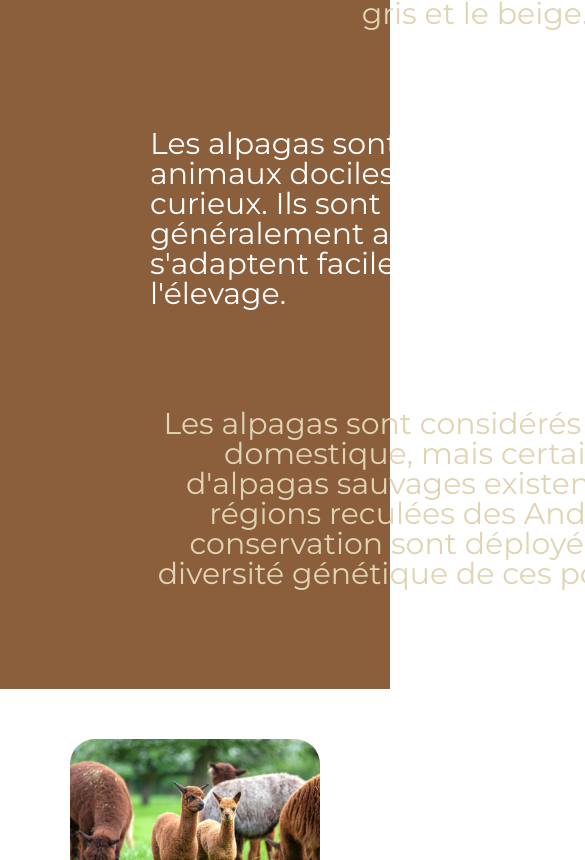
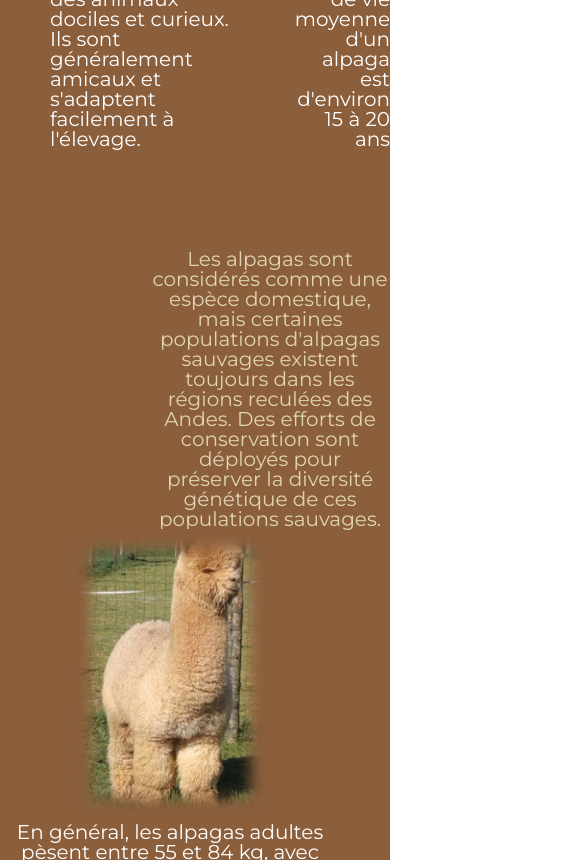
Before and after one commit to julien382/Alpaga, a React (Create React App) app: page / in a window 390 px wide. Shown: the part 1140-2000 px from the top of the page, 585 px wide, since content can reach past the window. Built offline with nearby package versions, Linux system fonts and the light colour scheme; a web font is replaced by a local one.

Commit message:
alpaga partie2 max-width

```diff
--- a/src/pages/Alpaga/Alpaga.css
+++ b/src/pages/Alpaga/Alpaga.css
@@ -19,7 +19,7 @@
     text-align: center;
     color: #E0D4B4;
     font-size: 30px;
-    width: 600px;
+    max-width: 600px;
 }
 
 .part2_ParagrapheRow{
@@ -32,7 +32,7 @@
     color: white;
     font-size: 30px;
     margin-top: 100px;
-    width: 400px;
+    max-width: 400px;
 }
 
 .part2_Paragraphe3{
@@ -40,7 +40,7 @@
     color: #E0D4B4;
     font-size: 30px;
     margin-top: 100px;
-    width: 750px;
+    max-width: 750px;
     margin-left: 100px;
 }
 
@@ -48,7 +48,7 @@
     display: flex;
     flex-direction: column;
     align-items: center;
-    width: 1000px;
+    max-width: 1000px;
     margin-right: 50px;
 }
 
@@ -59,11 +59,20 @@
     font-size: 30px;
     margin-top: 100px;
     margin-left: 50px;
-    width: 200px;
+    max-width: 200px;
+}
+
+.part2_alpagaImageContainer{
+    width: 500px;
+    height: auto;
+    max-width: 100%;
 }
 
 .part2_alpagaImage{
-    width: 500px;
+    width: 100%;
+    height: 100%;
+    max-width: 100%;
+    object-fit: contain;
 }
 
 .part2_Paragraphe5{
@@ -71,7 +80,7 @@
     color: white;
     font-size: 30px;
     margin-bottom: 100px;
-    width: 550px;
+    max-width: 550px;
 }
 
 /* --- part3 --- */
@@ -134,4 +143,89 @@
         max-width: 100%;
         max-height: 100%;
     }
+
+    .part2_alpagaImageContainer{
+        width: 200px;
+        height: auto;
+        max-width: 100%;
+        overflow: hidden;
+    }
+
+    .part2_alpagaImage{
+        width: 100%;
+        height: 100%;
+        max-width: 100%;
+        object-fit: contain;
+    }
+
+    .part2_Accueil{
+        display: flex;
+        flex-direction: column;
+        justify-content: space-between;
+        align-items: center;
+        margin-top: 50px;
+        background-color: #8B5E3C;
+    }
+
+    .part2_textContainer{
+        margin-left: 50px;
+        display: flex;
+        flex-direction: column;
+        align-items: center;
+        margin-top: 0px;
+        margin-bottom: 0px;
+    }
+
+    .part2_Paragraphe1{
+        text-align: center;
+        color: #E0D4B4;
+        font-size: 20px;
+    }
+
+    .part2_ParagrapheRow{
+        display: flex;
+        justify-content: space-between;
+    }
+
+    .part2_Paragraphe2{
+        text-align: start;
+        color: white;
+        font-size: 20px;
+        margin-top: 100px;
+    }
+
+    .part2_Paragraphe3{
+        text-align: center;
+        color: #E0D4B4;
+        font-size: 20px;
+        margin-top: 100px;
+        margin-left: 100px;
+    }
+
+    .part2_imageTextContainer{
+        display: flex;
+        flex-direction: column;
+        align-items: center;
+        margin-right: 50px;
+    }
+
+    .part2_Paragraphe4{
+        text-align: end;
+        float: right;
+        color: white;
+        font-size: 20px;
+        margin-top: 100px;
+        margin-left: 50px;
+    }
+
+    .part2_alpagaImage{
+        width: 500px;
+    }
+
+    .part2_Paragraphe5{
+        text-align: center;
+        color: white;
+        font-size: 20px;
+        margin-bottom: 100px;
+    }
 }
--- a/src/pages/Alpaga/Alpaga.jsx
+++ b/src/pages/Alpaga/Alpaga.jsx
@@ -26,7 +26,9 @@ const Alpaga = () => {
                     <p className='part2_Paragraphe3'>Les alpagas sont considérés comme une espèce domestique, mais certaines populations d'alpagas sauvages existent toujours dans les régions reculées des Andes. Des efforts de conservation sont déployés pour préserver la diversité génétique de ces populations sauvages.</p>
                 </div>
                 <div className='part2_imageTextContainer'>
-                    <img className='part2_alpagaImage' src={alpagaBrown} alt="alpagaBrown" />
+                    <div className='part2_alpagaImageContainer'>
+                        <img className='part2_alpagaImage' src={alpagaBrown} alt="alpagaBrown" />
+                    </div>
                     <p className='part2_Paragraphe5'> En général, les alpagas adultes pèsent entre 55 et 84 kg, avec une moyenne d'environ 65 kg pour les femelles et 75 kg pour les mâles.</p>
                 </div>
             </div>
```
